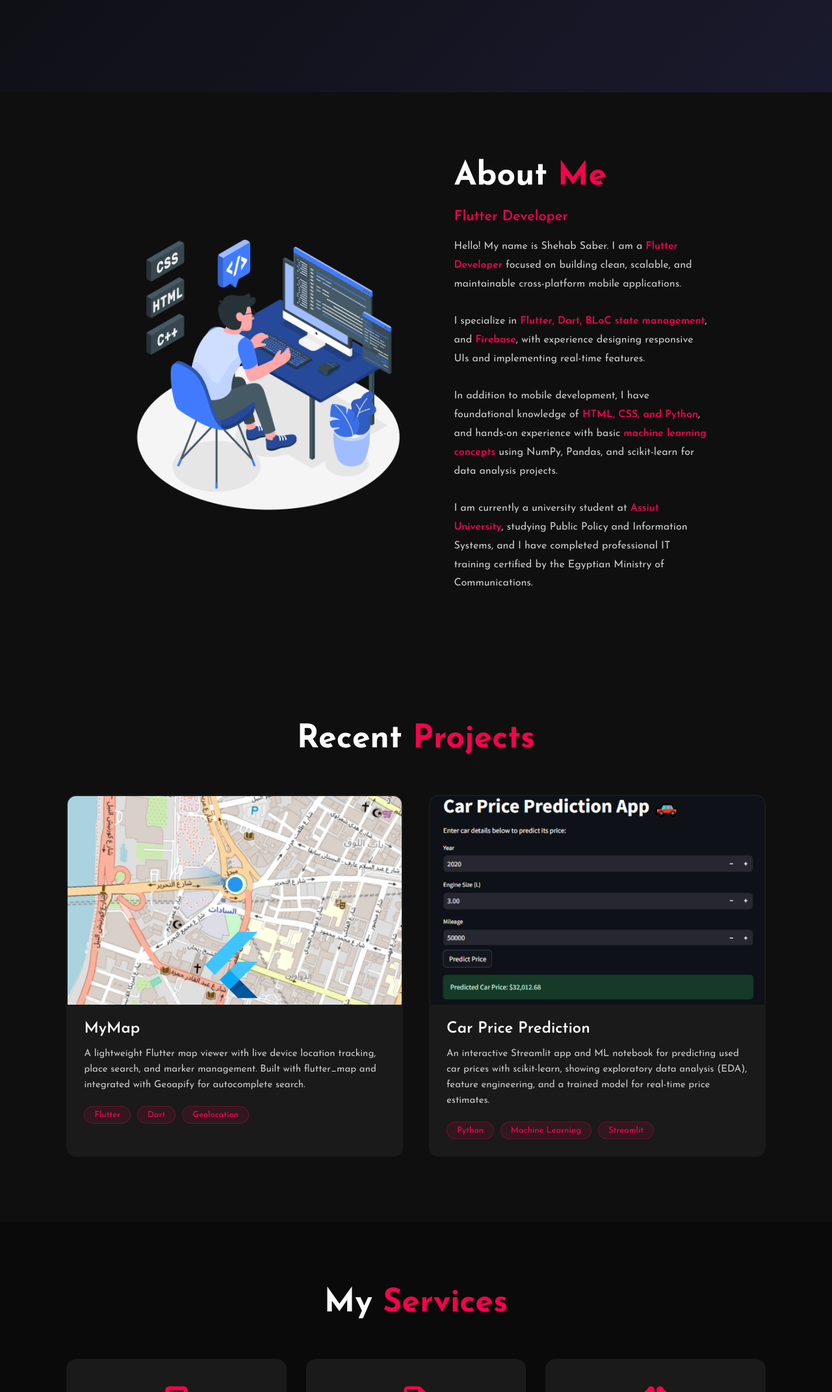
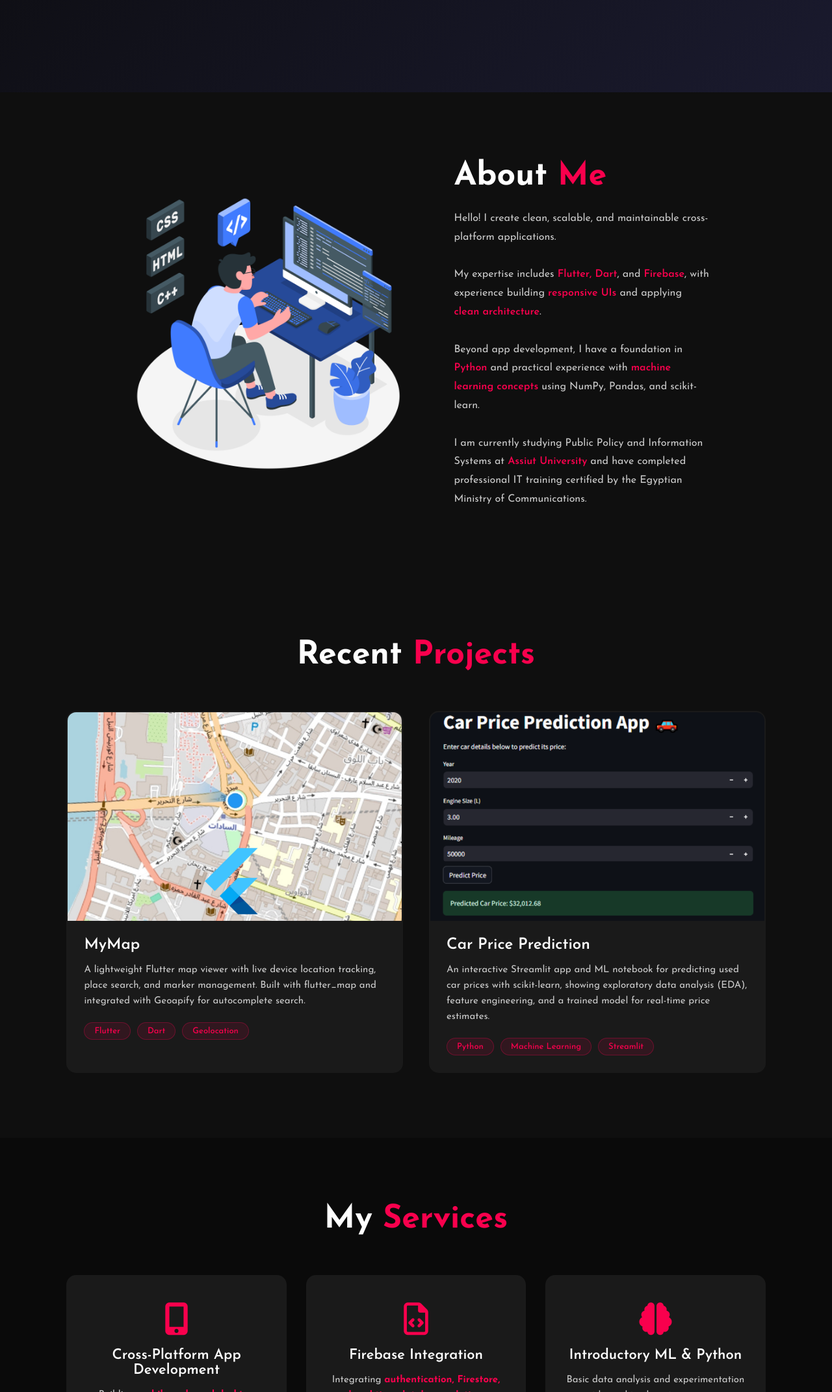
Before and after one commit to shehabs-dev/portfolio, a plain HTML site: page index.html in a window 1280 px wide. Shown: the part 658-2800 px from the top of the page at 65% size. Drawn offline with Linux system fonts and the light colour scheme.

Commit message:
Update index.html

```diff
--- a/index.html
+++ b/index.html
@@ -59,9 +59,8 @@
           <h4>Hello, My name is</h4>
           <h1>Shehab <span>Saber</span></h1>
           <h3>
-            I'm a <span>Flutter Developer</span>
-            Creating cross-platform mobile apps with Flutter and exploring
-            machine learning.
+            Cross-Platform <span>Flutter Developer</span> building apps for
+            mobile, web, and desktop, exploring machine learning.
           </h3>
 
           <!-- CV Download Button - Update href with your CV path -->
@@ -122,24 +121,21 @@
         <!-- About Text -->
         <div class="container-texts">
           <h1>About <span>Me</span></h1>
-          <h5>Flutter Developer</h5>
           <p>
-            Hello! My name is Shehab Saber. I am a
-            <strong>Flutter Developer</strong> focused on building clean,
-            scalable, and maintainable cross-platform mobile applications.
+            Hello! I create clean, scalable, and maintainable cross-platform
+            applications.
             <br /><br />
-            I specialize in
-            <strong>Flutter, Dart, BLoC state management</strong>, and
-            <strong>Firebase</strong>, with experience designing responsive UIs
-            and implementing real-time features. <br /><br />
-            In addition to mobile development, I have foundational knowledge of
-            <strong>HTML, CSS, and Python</strong>, and hands-on experience with
-            basic <strong>machine learning concepts</strong> using NumPy,
-            Pandas, and scikit-learn for data analysis projects. <br /><br />
-            I am currently a university student at
-            <strong>Assiut University</strong>, studying Public Policy and
-            Information Systems, and I have completed professional IT training
-            certified by the Egyptian Ministry of Communications.
+            My expertise includes <strong>Flutter, Dart</strong>, and
+            <strong>Firebase</strong>, with experience building
+            <strong>responsive UIs</strong> and applying
+            <strong>clean architecture</strong>. <br /><br />
+            Beyond app development, I have a foundation in
+            <strong>Python</strong> and practical experience with
+            <strong>machine learning concepts</strong> using NumPy, Pandas, and
+            scikit-learn. <br /><br />
+            I am currently studying Public Policy and Information Systems at
+            <strong>Assiut University</strong> and have completed professional
+            IT training certified by the Egyptian Ministry of Communications.
           </p>
         </div>
         <!-- End About Text -->
@@ -238,10 +234,10 @@
         <!-- Service Card 1 -->
         <div class="card">
           <em class="fas fa-mobile-alt"></em>
-          <h5>Mobile App Development</h5>
+          <h5>Cross-Platform App Development</h5>
           <div class="par">
-            Developing <strong>cross-platform mobile applications</strong> with
-            responsive UI, clean architecture, and state management using BLoC.
+            Building <strong>mobile, web, and desktop applications</strong> with
+            responsive UIs, clean architecture, and BLoC state management.
           </div>
         </div>
         <!-- End Service Card 1 -->
@@ -251,12 +247,12 @@
           <em class="far fa-file-code"></em>
           <h5>Firebase Integration</h5>
           <div class="par">
-            Implementing
-            <strong>
-              Firebase authentication, Firestore, and real-time database
-              solutions
-            </strong>
-            for mobile apps.
+            Integrating
+            <strong
+              >authentication, Firestore, and real-time database
+              solutions</strong
+            >
+            to build scalable apps.
           </div>
         </div>
         <!-- End Service Card 2 -->
@@ -271,17 +267,6 @@
           </div>
         </div>
         <!-- End Service Card 3 -->
-
-        <!-- Service Card 4 -->
-        <div class="card">
-          <em class="fas fa-code"></em>
-          <h5>Web Basics (HTML & CSS)</h5>
-          <div class="par">
-            Supporting mobile applications with basic web technologies,
-            including HTML and CSS, for simple landing pages and dashboards.
-          </div>
-        </div>
-        <!-- End Service Card 4 -->
 
         <!-- Add more service cards here following the same structure -->
       </div>
@@ -328,16 +313,6 @@
             </div>
 
             <div class="skill-item">
-              <img class="skill" src="img/icons/html.png" alt="HTML" />
-              <p class="skill-name">HTML</p>
-            </div>
-
-            <div class="skill-item">
-              <img class="skill" src="img/icons/css.png" alt="CSS" />
-              <p class="skill-name">CSS</p>
-            </div>
-
-            <div class="skill-item">
               <img class="skill" src="img/icons/mysql.png" alt="MySQL" />
               <p class="skill-name">MySQL</p>
             </div>
@@ -367,7 +342,7 @@
           Looking to make your app idea real?
           <br />
           <!-- Update with your contact info -->
-          Contact me: +20 1116501265
+          Contact me: shehab.saber.dev@gmail.com
         </p>
         <p class="end">Copyright © 2026 Shehab Saber. All rights reserved.</p>
       </div>
```
